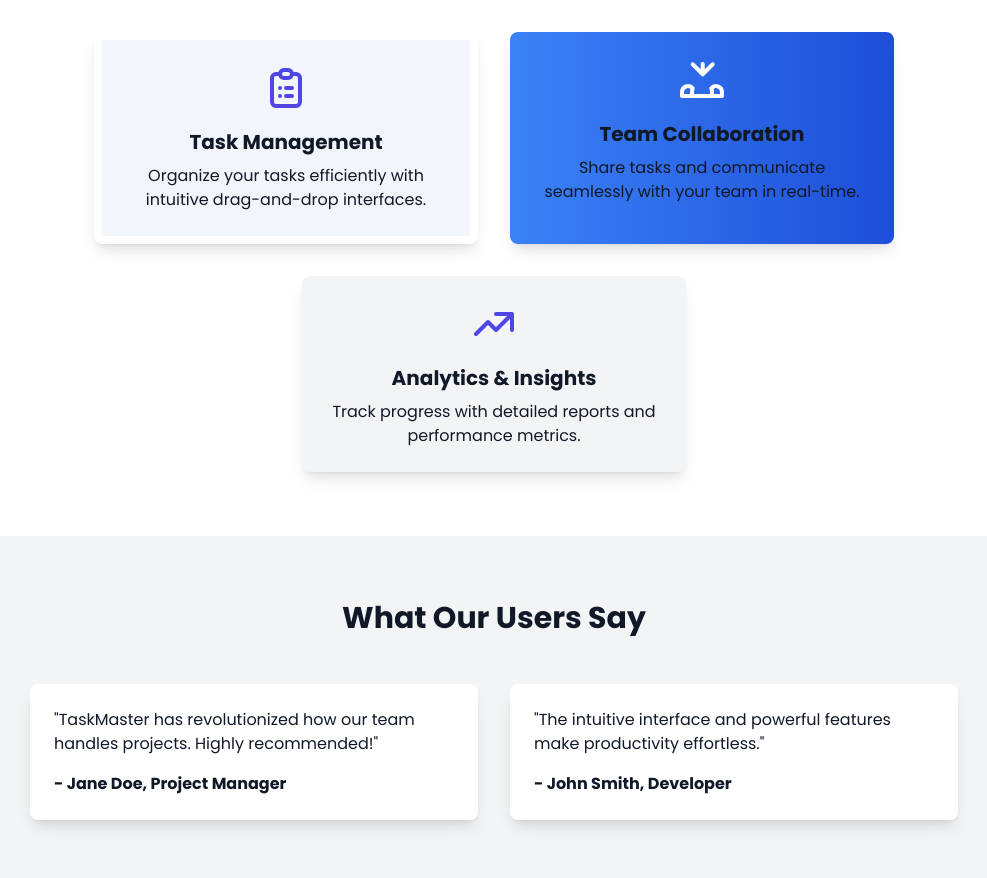
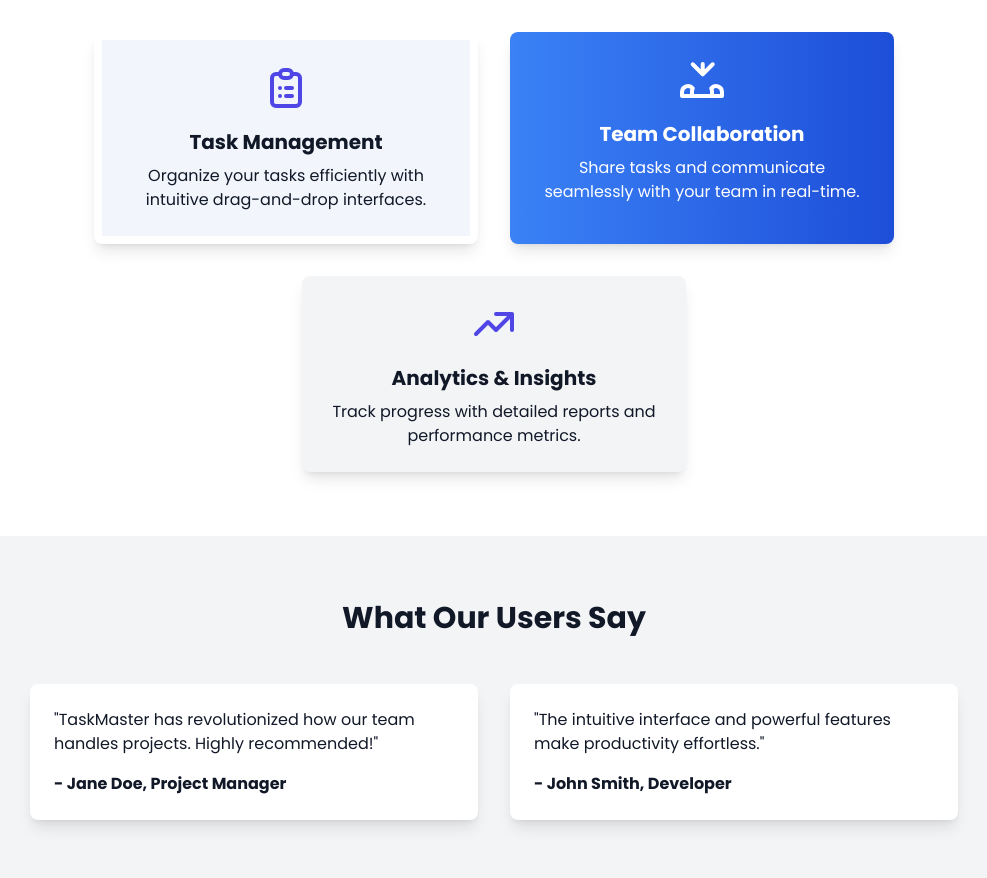
Before and after one commit to TonyBimenyi/task2_elevvo_intern, a plain HTML site: page index.html in a window 1280 px wide. Shown: the part 1060-1938 px from the top of the page, without its empty margins (146-1133 px from the left). Drawn offline with nearby package versions, Linux system fonts and the light colour scheme.

Commit message:
changeing the text color

```diff
--- a/index.html
+++ b/index.html
@@ -152,8 +152,8 @@
         <svg class="w-12 h-12 mb-4 text-white" fill="none" stroke="currentColor" viewBox="0 0 24 24">
           <path stroke-linecap="round" stroke-linejoin="round" stroke-width="2" d="M17 20h5v-2a3 3 0 00-5.356-1.857M17 20H7m10 0v-2c0-.656-.126-1.283-.356-1.857M7 20H2v-2a3 3 0 015.356-1.857M7 20v-2c0-.656.126-1.283.356-1.857m0-12l5 5m0 0l5-5m-5 5V4"></path>
         </svg>
-        <h3 class="text-xl font-semibold mb-2">Team Collaboration</h3>
-        <p class="text-center">Share tasks and communicate seamlessly with your team in real-time.</p>
+        <h3 class="text-xl font-semibold text-white mb-2">Team Collaboration</h3>
+        <p class="text-center text-white">Share tasks and communicate seamlessly with your team in real-time.</p>
       </div>
 
       <!-- Card 3 -->
```
